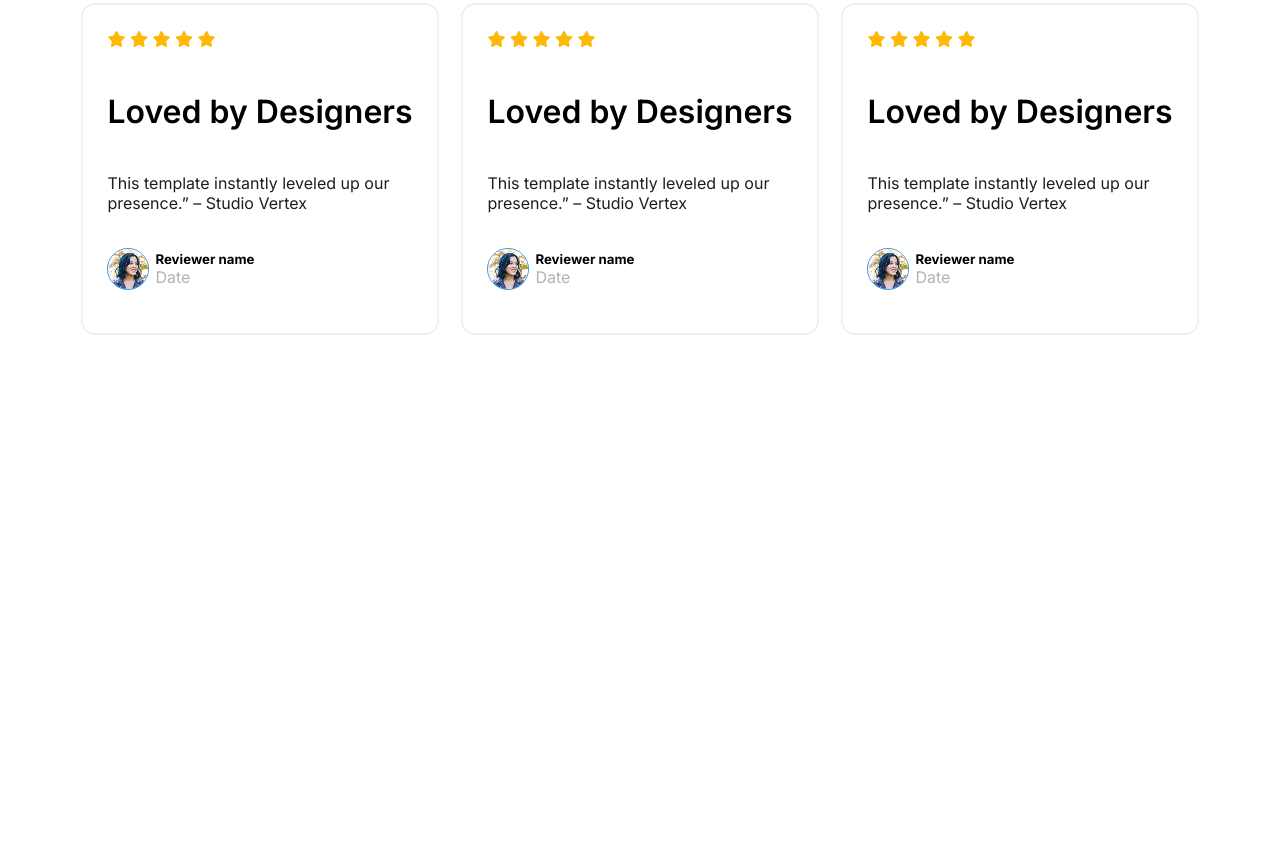
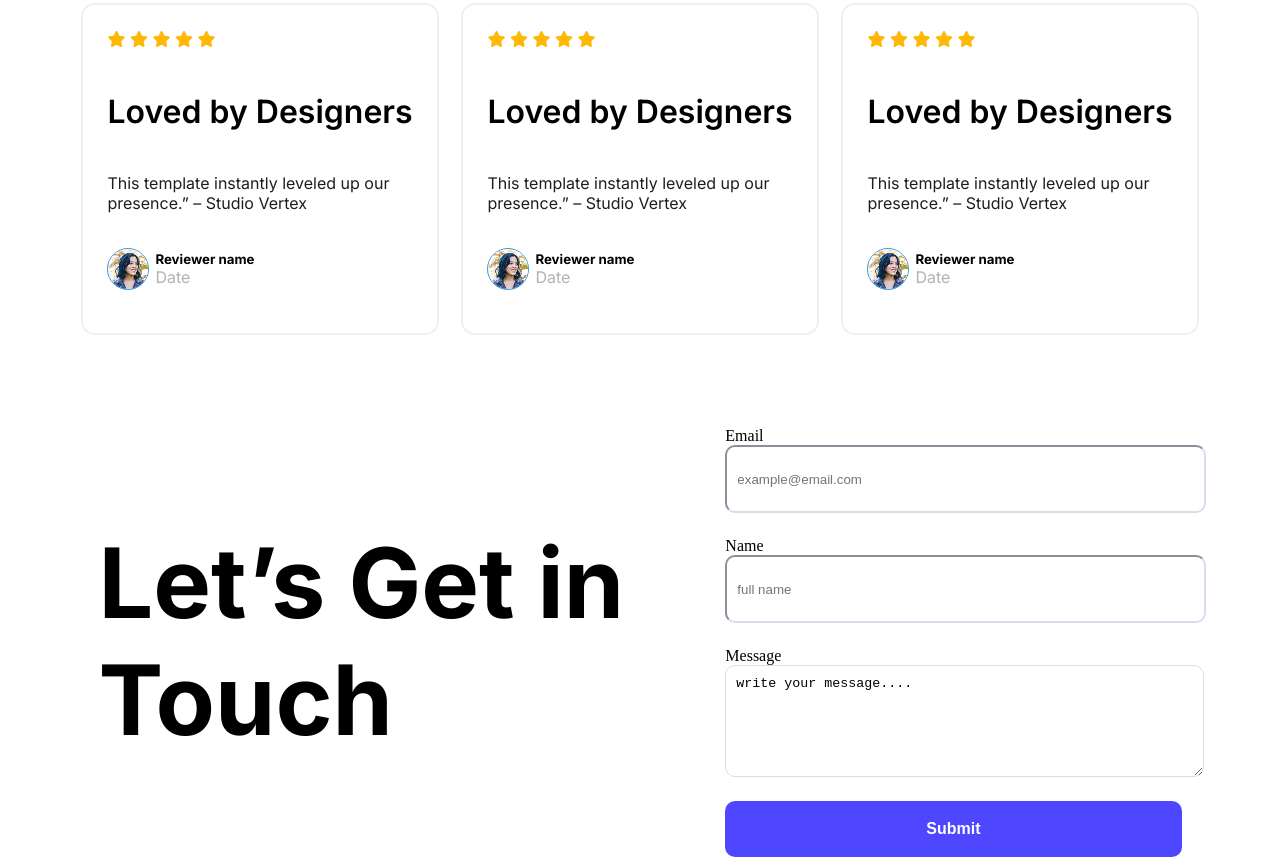
Before and after one commit to zabedhasan129/Assignment01, a plain HTML site: page index.html in a window 1280 px wide. Shown: the part 2081-2946 px from the top of the page. Before the commit the page ends 2424 px from the top, so only its background shows below. Drawn offline with Linux system fonts and the light colour scheme.

Commit message:
Let's get in touch

```diff
--- a/css/style.css
+++ b/css/style.css
@@ -14,13 +14,13 @@
 
 /* shared items*/
 
-.text-center{
-    text-align: center;
+.text-center {
+  text-align: center;
 }
 
-main{
-    max-width: 1140px;
-    margin: 0 auto;
+main {
+  max-width: 1140px;
+  margin: 0 auto;
 }
 
 
@@ -51,17 +51,17 @@ main{
   border: none;
 }
 
-.header{
+.header {
   background-image: url("../images/Hero-bg.png");
   width: 100%;
   height: 698px;
 }
 
-.banner{
+.banner {
   margin: 309px 267px 237px 267px;
 }
 
-.banner-content h1{
+.banner-content h1 {
   color: #252432;
   font-weight: bold;
   font-size: 65px;
@@ -69,8 +69,8 @@ main{
 
 }
 
-.banner-content .banner-button{
-   color: #FFFFFF;
+.banner-content .banner-button {
+  color: #FFFFFF;
   background-color: #4E47FF;
   font-weight: bold;
   font-size: 16px;
@@ -83,27 +83,28 @@ main{
 /*See It in Action css*/
 
 
-.action{
+.action {
   margin-top: 116px;
 }
 
-.action-content{
+.action-content {
   display: flex;
   justify-content: space-around;
 }
 
-.action-content-left h3{
+.action-content-left h3 {
   color: #252432;
   font-size: 42px;
   font-weight: bold;
 }
 
-.action-content-left p{
+.action-content-left p {
   color: #252432;
   font-size: 24px;
   font-weight: 400;
 }
-.action-button{
+
+.action-button {
   color: #FFFFFF;
   background-color: #4E47FF;
   font-weight: bold;
@@ -113,35 +114,35 @@ main{
   border: none;
 }
 
-.action-content-right .radius{
+.action-content-right .radius {
   border-radius: 48px;
 }
 
 /*Joined Thousands of Productive Users css part*/
-.productive-users{
+.productive-users {
   margin-top: 116px;
   background: rgba(78, 71, 255, 0.1);
   padding: 50px 142px;
 }
 
-.productive-users-content h3{
+.productive-users-content h3 {
   color: #252432;
   font-size: 42px;
   font-weight: bold;
 }
 
-.users-data{
+.users-data {
   display: flex;
   justify-content: space-around;
 }
 
-.data-title{
+.data-title {
   color: #4E47FF;
   font-size: 80px;
   font-weight: bold;
 }
 
-.data-description{
+.data-description {
   color: rgba(0, 0, 0, 0.5);
   font-size: 20px;
   font-weight: 400;
@@ -150,17 +151,17 @@ main{
 
 /*What our users say css part*/
 
-.ourusers{
+.ourusers {
   display: flex;
   justify-content: space-around;
 
 }
 
-.users{
+.users {
   margin-top: 137px;
 }
 
-.users h3{
+.users h3 {
   color: #252432;
   font-size: 42px;
   font-weight: bold;
@@ -169,23 +170,24 @@ main{
 }
 
 
-.icolor{
+.icolor {
   color: #FFB805;
 }
 
-.equal{
+.equal {
   display: flex;
   align-items: center;
   gap: 6px;
 
 }
 
-.cards h4{
+.cards h4 {
   font-size: 32px;
   font-weight: 600;
 
 }
-.ag-body{
+
+.ag-body {
   color: #1E1E1E;
   font-size: 16px;
   font-weight: 400;
@@ -199,7 +201,7 @@ main{
   object-fit: cover;
 }
 
-.cards{
+.cards {
   border: 2px solid rgb(241, 240, 240);
   border-radius: 14px;
   background-color: rgba(255, 255, 255, 50);
@@ -208,8 +210,73 @@ main{
 
 }
 
-.equal span{
+.equal span {
   color: rgba(179, 179, 179, 100);
   font-size: 16px;
   font-weight: 400;
 }
+
+/*Let’s Get in Touch CSS part*/
+
+
+.touch {
+  margin-top: 92px;
+}
+
+.touch-container {
+  display: flex;
+  justify-content: space-around;
+  /* text-align: cnter; */
+  /* gap: 115px; */
+}
+
+.touch-container h3 {
+  width: 50%;
+  font-size: 97px;
+  font-weight: bold;
+  color: #000000;
+}
+
+.touch-container-form input[type="text"] {
+  height: 64px;
+  border-radius: 10px;
+  border-color: #D6DDED;
+  display: block;
+  width: 100%;
+  padding: 0px 10px;
+  margin-bottom: 24px;
+
+
+}
+
+.touch-container-form input[type="email"] {
+  height: 64px;
+  border-radius: 10px;
+  border-color: #D6DDED;
+  display: block;
+  width: 100%;
+  padding: 0px 10px;
+  margin-bottom: 24px;
+}
+
+
+.touch textarea{
+  height: 90px;
+  border-radius: 10px;
+  border-color: #D6DDED;
+  display: block;
+  width: 100%;
+  padding: 10px 10px;
+  margin-bottom: 24px;
+
+}
+
+.touch-button {
+  color: #FFFFFF;
+  background-color: #4E47FF;
+  font-weight: bold;
+  font-size: 16px;
+  padding: 19px 201px;
+  border-radius: 10px;
+  border: none;
+}
--- a/index.html
+++ b/index.html
@@ -148,6 +148,32 @@
         </section>
 
 
+        <!--Let’s Get in Touch HTML part-->
+
+        <section class="touch">
+            <div class="touch-container">
+                <h3 class="inter-font2">Let’s Get in Touch</h3>
+                <div class="touch-container-form">
+                    <form>
+                        <label for="email">Email</label>
+                        <input type="email" id="email" name="email" placeholder="example@email.com">
+
+                        <label for="name">Name</label>
+                        <input type="text" id="name" name="name" placeholder="full name">
+
+
+                        <label for="message">Message</label>
+                        <textarea id="message" name="message" cols="30" rows="10">write your message....</textarea>
+
+
+                        <button class="touch-button" type="submit">Submit</button>
+                    </form>
+                </div>
+
+            </div>
+        </section>
+
+
 
 
 
```
